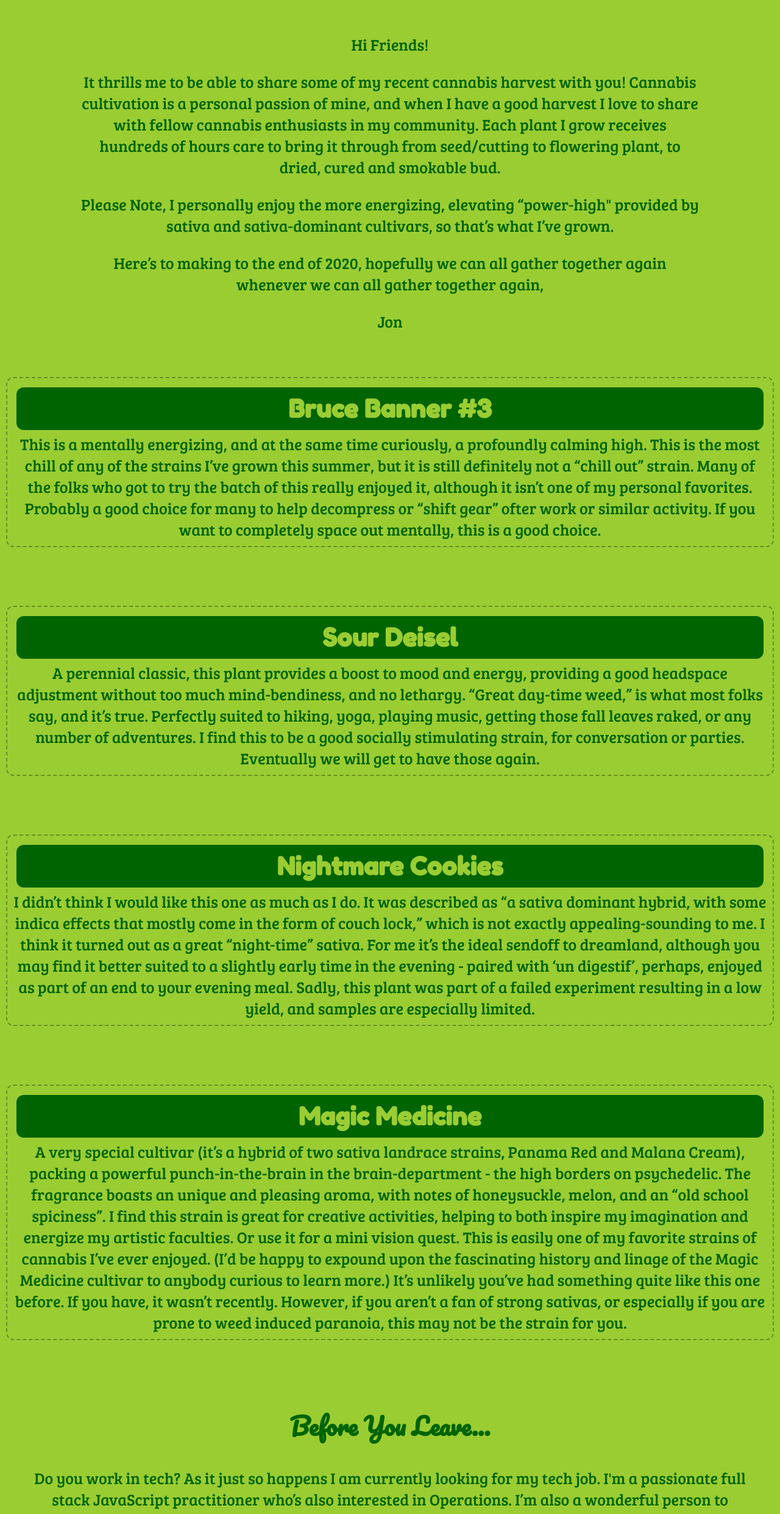
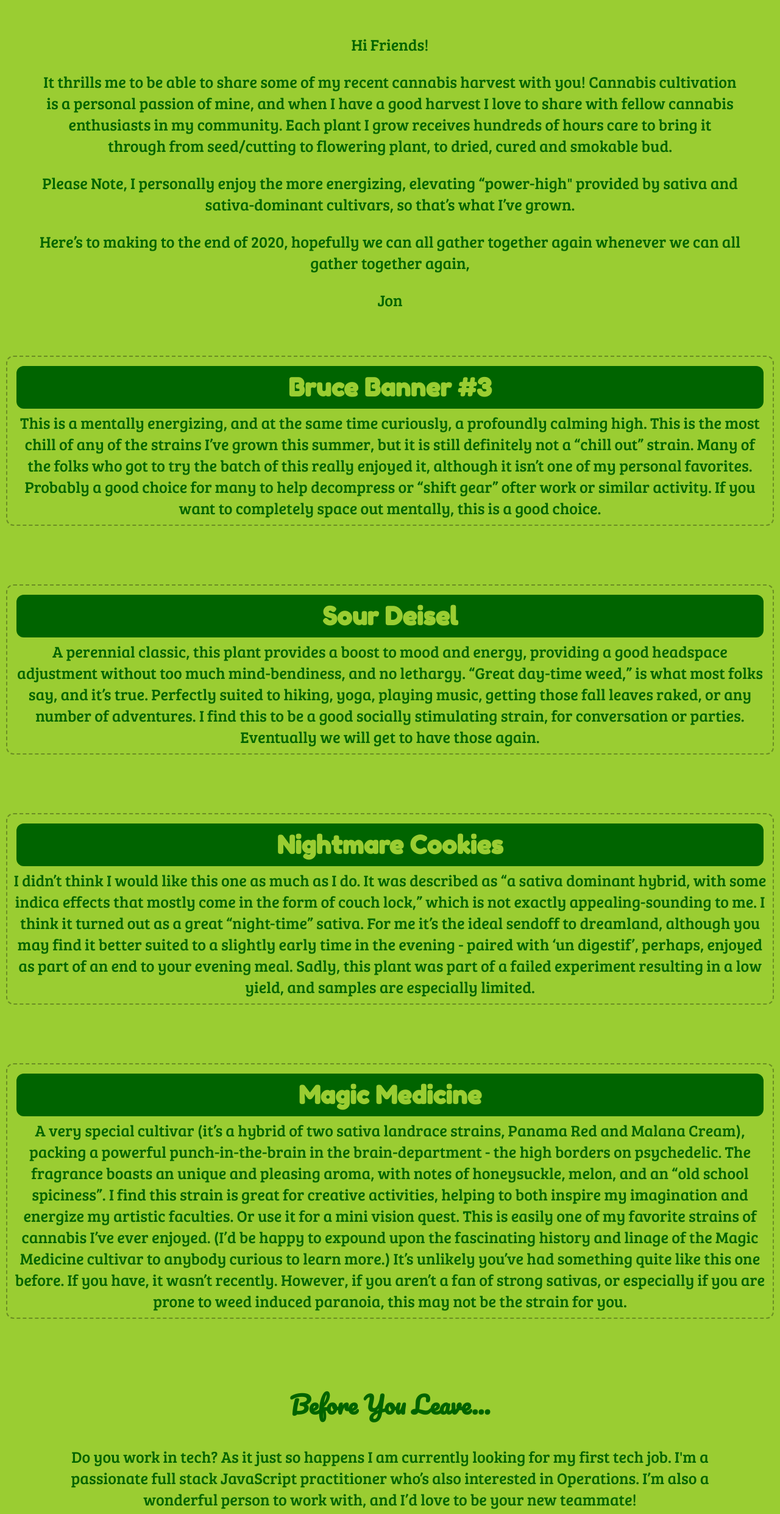
Before and after one commit to MustardJoe/karvest_fest, a React (Create React App) app: page / in a window 1280 px wide. Shown: the part 1967-4449 px from the top of the page at 61% size. Built offline with nearby package versions, Linux system fonts and the light colour scheme.

Commit message:
fixing some wierd formatting errors

```diff
--- a/src/App.css
+++ b/src/App.css
@@ -23,6 +23,10 @@ a {
 
 .Bong-ripper {
   max-width: 60vw;
+}
+
+.ByTheWay {
+  max-width: 96%;
 }
 
 .Card {
@@ -97,12 +101,13 @@ a {
 .Informo {
   margin-top: 1em;
   font-family: 'Bree Serif', serif;
-  margin-left: 5em;
-  margin-right: 5em;
+  margin-left: 5vw;
+  margin-right: 5vw;
 }
 
 .LinksContainer {
   display: flex;
+  flex-direction: column;
 }
 
 .Pacifico {
--- a/src/components/bytheway/ByTheWay.js
+++ b/src/components/bytheway/ByTheWay.js
@@ -2,10 +2,10 @@ import React from 'react';
 
 const ByTheWay = () => {
   return (
-    <section className="Informo">
+    <section className="Informo ByTheWay">
       <h2 className="Pacifico">Before You Leave...</h2>
       <p>Do you work in tech? As it just so happens I am currently
-        looking for my tech job. I'm a passionate full stack JavaScript
+        looking for my first tech job. I'm a passionate full stack JavaScript
         practitioner who’s also interested in Operations. I’m also a
         wonderful person to work with, and I’d love to be your new
         teammate!</p>
--- a/src/sayingsData.js
+++ b/src/sayingsData.js
@@ -4,7 +4,7 @@ const sayingsData = {
     '"Ancient stoner wisdom asks us to remember that when the spirit of the flower fills us, we feel full with the flying flower godess"',
     '"Wear a red rainbow for cheer, and remember, a green rainbow helps the gleeful green goblin know who his friends are."',
     '"Technology is just a new means to achieve an old end. We are nothing more than trousered apes traveling at 2000 miles per hour."',
-    '"Fuck Power"'
+    '"Black lives matter and transphobes suck! Fuck power"'
   ],
   getRandom: () => {
     const randomMsg = sayingsData.sayings[Math.floor(Math.random()
```
